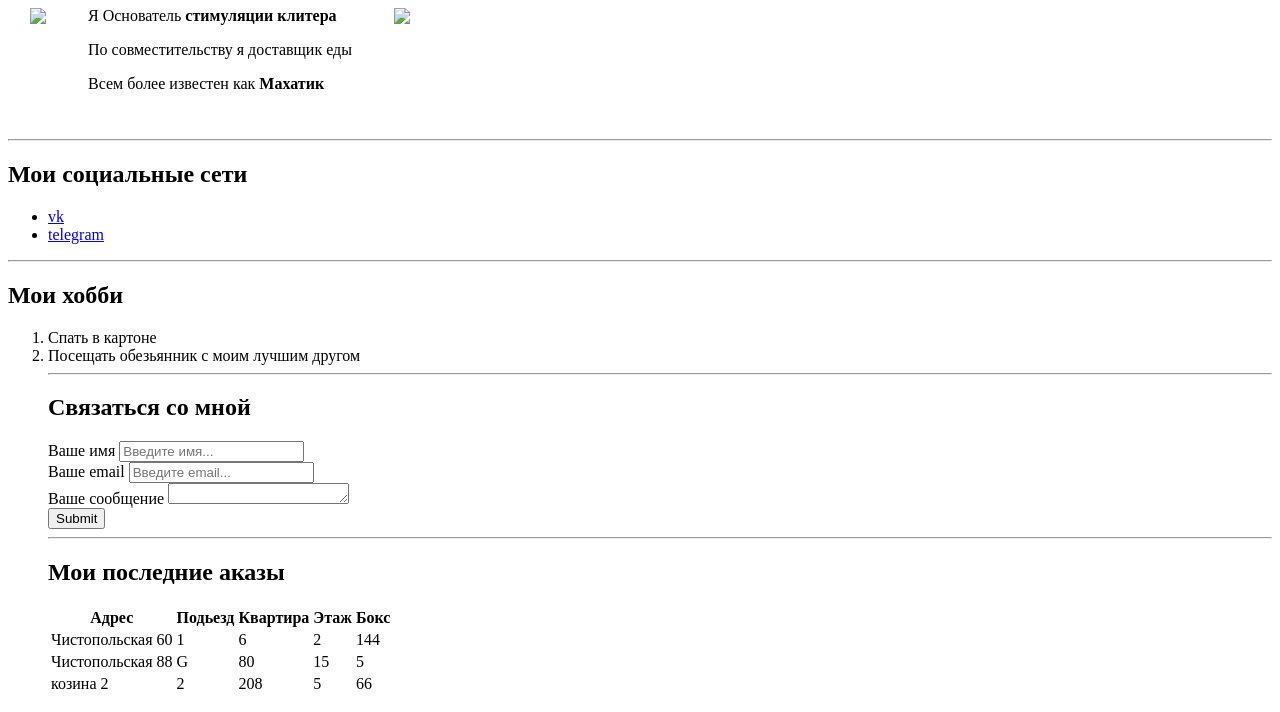
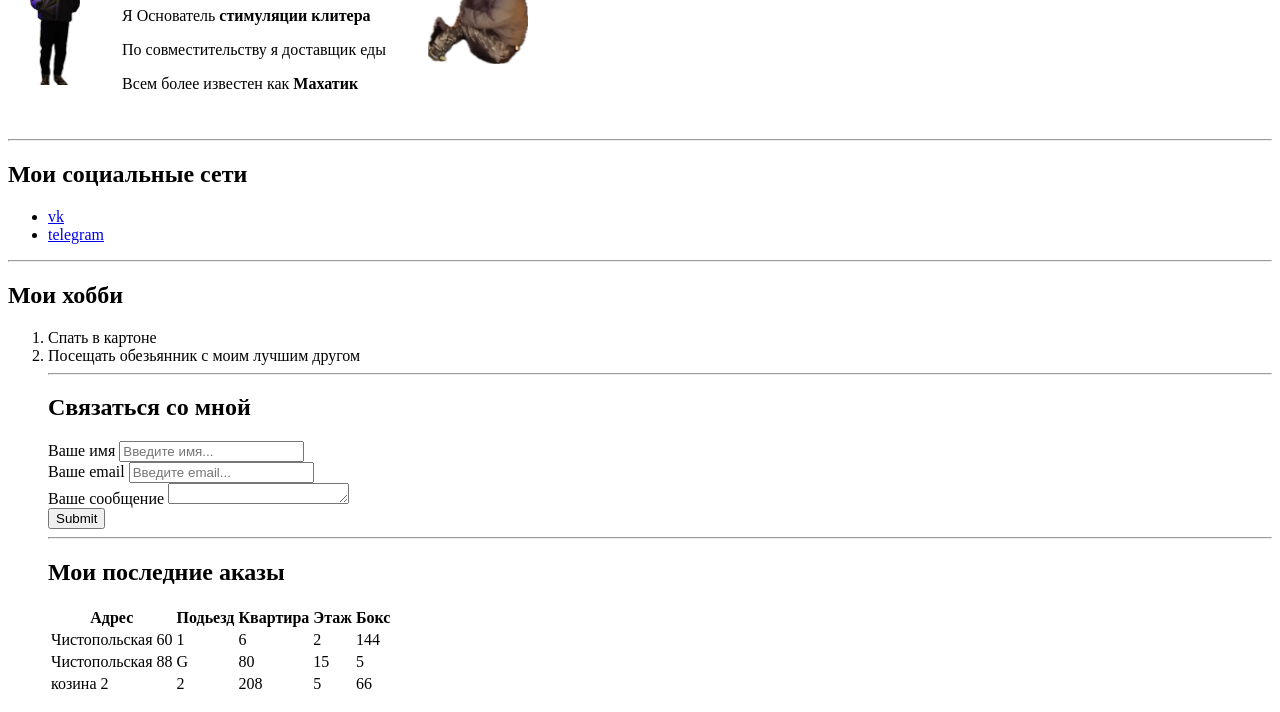
Before and after one commit to GayNegerMonkey/cvs, a plain HTML site: page index.html in a window 1280 px wide. Shown: the part 103-815 px from the top of the page. Drawn offline with Linux system fonts and the light colour scheme.

Commit message:
Add files via upload

```diff
--- a/index.html
+++ b/index.html
@@ -9,7 +9,7 @@
 <table cellpadding="20">
     <tr>
         <td>
-            <img src="images/pedrila2.jpeg" width="50">
+            <img src="pedrila2.jpeg" width="50">
         </td>
         <td>
             <h1>Марат Сафин</h1>
@@ -18,7 +18,7 @@
             <p>Всем более известен как <strong>Махатик</strong></p>
         </td>
         <td>
-            <img src="images/xyila2.jpeg" width="100">
+            <img src="xyila2.jpeg" width="100">
         </td>
     </tr>
 </table>
```
